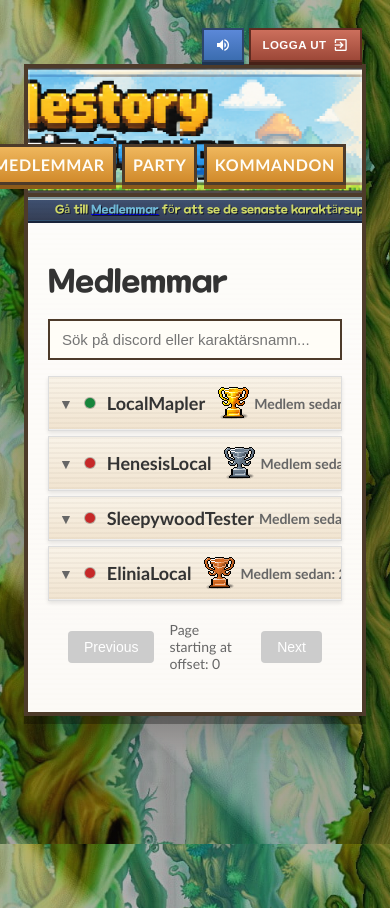
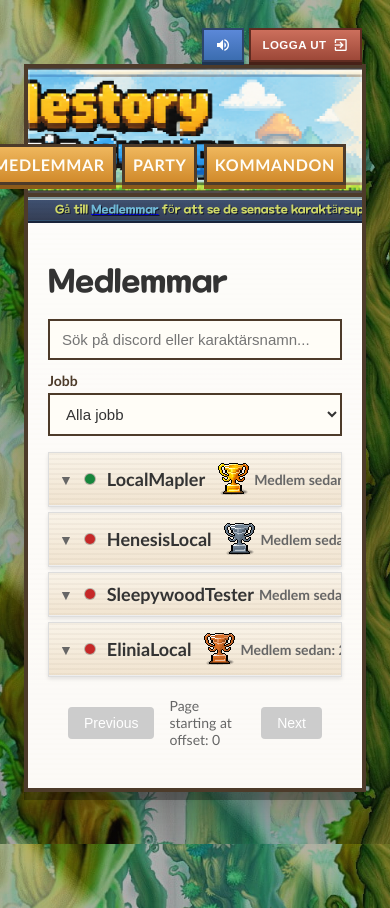
Before and after one commit to Luffiez/MaplestoryClassicSverige, an Angular app: page /players in a window 390 px wide. Built offline with nearby package versions, Linux system fonts and the light colour scheme.

Commit message:
feat(players-list): add job filtering and enhance search functionality

```diff
--- a/src/app/components/players-list/players-list.component.css
+++ b/src/app/components/players-list/players-list.component.css
@@ -355,8 +355,16 @@ h1 {
     text-decoration: underline;
 }
 
+.filters-bar {
+    display: flex;
+    align-items: end;
+    gap: 12px;
+    margin-bottom: 16px;
+}
+
 .search-bar {
-    margin-bottom: 16px;
+    flex: 1;
+    min-width: 0;
 }
 
 .search-input {
@@ -368,3 +376,34 @@ h1 {
     color: #333;
     font-size: 15px;
 }
+
+.job-filter {
+    display: flex;
+    flex: 0 0 220px;
+    flex-direction: column;
+    gap: 4px;
+    color: #4d3b2a;
+    font-size: 14px;
+    font-weight: 600;
+}
+
+.job-select {
+    width: 100%;
+    box-sizing: border-box;
+    padding: 10px 12px;
+    border: 2px solid #4d3b2a;
+    background: #fffdf7;
+    color: #333;
+    font-size: 15px;
+}
+
+@media (max-width: 480px) {
+    .filters-bar {
+        align-items: stretch;
+        flex-direction: column;
+    }
+
+    .job-filter {
+        flex-basis: auto;
+    }
+}
--- a/src/app/components/players-list/players-list.component.html
+++ b/src/app/components/players-list/players-list.component.html
@@ -1,9 +1,19 @@
 <div class="players-container">
     <h1>Medlemmar</h1>
 
-    <div class="search-bar">
-        <input type="search" class="search-input" placeholder="Sök på discord eller karaktärsnamn..."
-            aria-label="Sök medlemmar" [value]="searchQuery()" (input)="onSearch($any($event.target).value)" />
+    <div class="filters-bar">
+        <div class="search-bar">
+            <input type="search" class="search-input" placeholder="Sök på discord eller karaktärsnamn..."
+                aria-label="Sök medlemmar" [value]="searchQuery()" (input)="onSearch($any($event.target).value)" />
+        </div>
+        <label class="job-filter">
+            Jobb
+            <select class="job-select" aria-label="Filtrera medlemmar efter karaktärsjobb"
+                [value]="selectedJob()" (change)="onJobFilter($any($event.target).value)">
+                <option value="">Alla jobb</option>
+                <option *ngFor="let job of availableJobs()" [value]="job">{{ job }}</option>
+            </select>
+        </label>
     </div>
 
     <div *ngIf="presenceError()" class="presence-error" role="status" aria-live="polite">
@@ -23,7 +33,8 @@
     </div>
 
     <div *ngIf="!isLoading() && players().length > 0" class="players-list">
-        <details class="player-card" *ngFor="let player of players()" [open]="searchQuery().trim() !== ''">
+        <details class="player-card" *ngFor="let player of players()"
+            [open]="searchQuery().trim() !== '' || selectedJob() !== ''">
             <summary class="player-header">
                 <span class="player-summary-main">
                     <span class="chevron" aria-hidden="true">▼</span>
--- a/src/app/components/players-list/players-list.component.ts
+++ b/src/app/components/players-list/players-list.component.ts
@@ -21,20 +21,38 @@ export class PlayersListComponent implements OnInit {
     error = signal<string | null>(null);
     presenceError = signal(false);
     searchQuery = signal('');
+    selectedJob = signal('');
     currentOffset = signal(0);
     pageSize = 25;
     private readonly fetchSize = 100;
 
+    availableJobs = computed(() => {
+        const jobs = new Map<string, string>();
+        for (const player of this.allPlayers()) {
+            for (const character of player.characters) {
+                const job = character.job.trim();
+                if (job) {
+                    jobs.set(job.toLowerCase(), job);
+                }
+            }
+        }
+
+        return Array.from(jobs.values()).sort((a, b) => a.localeCompare(b, 'sv'));
+    });
     filteredPlayers = computed(() => {
         const query = this.searchQuery().trim().toLowerCase();
-        if (!query) {
-            return this.allPlayers();
-        }
+        const selectedJob = this.selectedJob().trim().toLowerCase();
 
-        return this.allPlayers().filter(player =>
-            (player.discordUsername ?? '').toLowerCase().includes(query)
-            || player.discordUserId.toLowerCase().includes(query)
-            || player.characters.some(character => character.characterName.toLowerCase().includes(query)));
+        return this.allPlayers().filter(player => {
+            const matchesSearch = !query
+                || (player.discordUsername ?? '').toLowerCase().includes(query)
+                || player.discordUserId.toLowerCase().includes(query)
+                || player.characters.some(character => character.characterName.toLowerCase().includes(query));
+            const matchesJob = !selectedJob
+                || player.characters.some(character => character.job.trim().toLowerCase() === selectedJob);
+
+            return matchesSearch && matchesJob;
+        });
     });
     playerTrophies = computed(() => {
         const entries = this.allPlayers().flatMap(player => {
@@ -78,6 +96,7 @@ export class PlayersListComponent implements OnInit {
     ngOnInit(): void {
         this.route.queryParamMap.subscribe(params => {
             this.searchQuery.set(params.get('search') ?? '');
+            this.selectedJob.set(params.get('job') ?? '');
             this.currentOffset.set(0);
         });
         this.loadPlayers();
@@ -140,7 +159,21 @@ export class PlayersListComponent implements OnInit {
     onSearch(value: string): void {
         this.router.navigate([], {
             relativeTo: this.route,
-            queryParams: { search: value.trim() || null },
+            queryParams: {
+                search: value.trim() || null,
+                job: this.selectedJob() || null
+            },
+            replaceUrl: true
+        });
+    }
+
+    onJobFilter(value: string): void {
+        this.router.navigate([], {
+            relativeTo: this.route,
+            queryParams: {
+                search: this.searchQuery().trim() || null,
+                job: value || null
+            },
             replaceUrl: true
         });
     }
```
